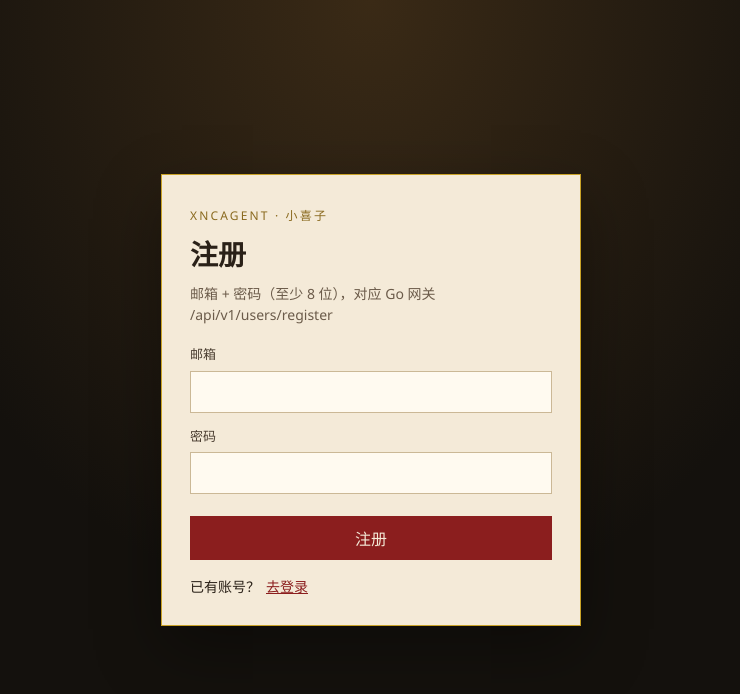
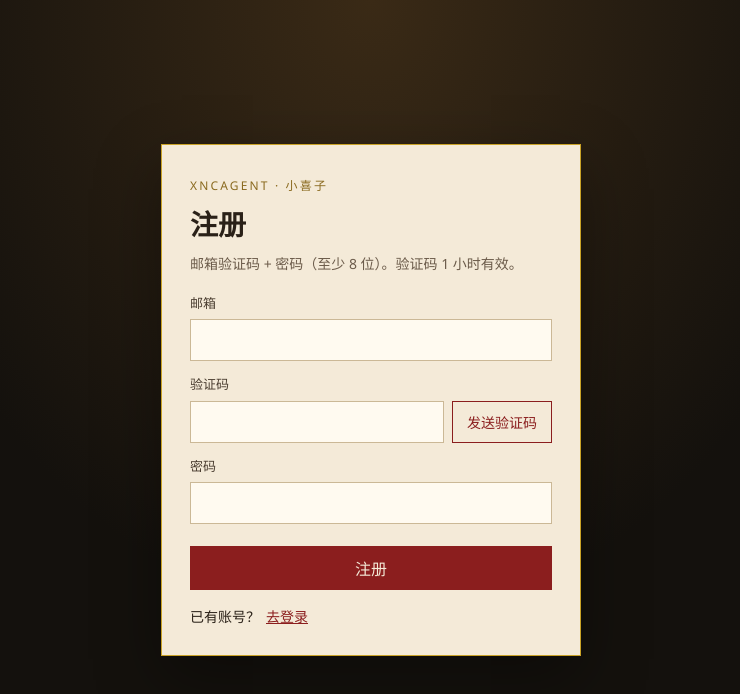
Before and after one commit to JerryDtj/XNCAgent-frontend, a React (Vite) app: page /register in a window 1280 px wide. Shown: the top 694 px of the page, without its empty margins (269-1009 px from the left). Built offline with nearby package versions, Linux system fonts and the light colour scheme.

Commit message:
注册时添加邮箱验证

```diff
--- a/src/api/auth.ts
+++ b/src/api/auth.ts
@@ -16,10 +16,17 @@ export type Me = {
   email: string
 }
 
-export function register(email: string, password: string) {
+export function sendRegisterCode(email: string) {
+  return request<{ expires_in: number }>('/api/v1/users/send-code', {
+    method: 'POST',
+    body: JSON.stringify({ email }),
+  })
+}
+
+export function register(email: string, password: string, code: string) {
   return request<RegisterResult>('/api/v1/users/register', {
     method: 'POST',
-    body: JSON.stringify({ email, password }),
+    body: JSON.stringify({ email, password, code }),
   })
 }
 
--- a/src/api/client.ts
+++ b/src/api/client.ts
@@ -29,10 +29,10 @@ export async function request<T>(path: string, init: RequestInit = {}): Promise<
   try {
     body = (await res.json()) as ApiBody<T>
   } catch {
-    throw new ApiError(res.status, 'invalid response')
+    throw new ApiError(res.status, '服务器响应异常')
   }
   if (body.code !== 0) {
-    throw new ApiError(body.code, body.message || 'request failed')
+    throw new ApiError(body.code, body.message || '请求失败')
   }
   return body.data as T
 }
--- a/src/index.css
+++ b/src/index.css
@@ -96,6 +96,23 @@ button:disabled {
   cursor: wait;
 }
 
+.code-row {
+  display: grid;
+  grid-template-columns: 1fr auto;
+  gap: 8px;
+}
+
+button.ghost {
+  margin-top: 0;
+  height: 42px;
+  padding: 0 14px;
+  background: transparent;
+  color: #8b1e1e;
+  border: 1px solid #8b1e1e;
+  font-size: 14px;
+  white-space: nowrap;
+}
+
 .switch {
   margin: 16px 0 0;
   font-size: 14px;
--- a/src/pages/Register.tsx
+++ b/src/pages/Register.tsx
@@ -1,6 +1,6 @@
-import { type FormEvent, useState } from 'react'
+import { type FormEvent, useEffect, useState } from 'react'
 import { Link, useNavigate } from 'react-router-dom'
-import { register } from '../api/auth'
+import { register, sendRegisterCode } from '../api/auth'
 import { ApiError } from '../api/client'
 import AuthLayout from './AuthLayout'
 
@@ -8,19 +8,56 @@ export default function Register() {
   const navigate = useNavigate()
   const [email, setEmail] = useState('')
   const [password, setPassword] = useState('')
+  const [code, setCode] = useState('')
   const [error, setError] = useState('')
+  const [info, setInfo] = useState('')
   const [loading, setLoading] = useState(false)
+  const [sending, setSending] = useState(false)
+  const [cooldown, setCooldown] = useState(0)
+
+  useEffect(() => {
+    if (cooldown <= 0) {
+      return
+    }
+    const timer = window.setTimeout(() => setCooldown((n) => n - 1), 1000)
+    return () => window.clearTimeout(timer)
+  }, [cooldown])
+
+  async function onSendCode() {
+    setError('')
+    setInfo('')
+    const trimmed = email.trim()
+    if (!trimmed) {
+      setError('请先填写邮箱')
+      return
+    }
+    setSending(true)
+    try {
+      await sendRegisterCode(trimmed)
+      setCooldown(60)
+      setInfo('验证码已发送，请查收 163/对应邮箱（1 小时内有效）')
+    } catch (err) {
+      setError(err instanceof ApiError ? err.message : '发送验证码失败')
+    } finally {
+      setSending(false)
+    }
+  }
 
   async function onSubmit(e: FormEvent) {
     e.preventDefault()
     setError('')
+    setInfo('')
     if (password.length < 8) {
       setError('密码至少 8 位')
       return
     }
+    if (!/^\d{4}$/.test(code.trim())) {
+      setError('请输入 4 位数字验证码')
+      return
+    }
     setLoading(true)
     try {
-      await register(email.trim(), password)
+      await register(email.trim(), password, code.trim())
       navigate('/login', { replace: true, state: { email: email.trim(), registered: true } })
     } catch (err) {
       setError(err instanceof ApiError ? err.message : '注册失败')
@@ -30,7 +67,8 @@ export default function Register() {
   }
 
   return (
-    <AuthLayout title="注册" hint="邮箱 + 密码（至少 8 位），对应 Go 网关 /api/v1/users/register">
+    <AuthLayout title="注册" hint="邮箱验证码 + 密码（至少 8 位）。验证码 1 小时有效。">
+      {info ? <p className="banner ok">{info}</p> : null}
       {error ? <p className="banner err">{error}</p> : null}
       <form onSubmit={onSubmit}>
         <label>
@@ -42,6 +80,28 @@ export default function Register() {
             onChange={(e) => setEmail(e.target.value)}
             required
           />
+        </label>
+        <label>
+          验证码
+          <div className="code-row">
+            <input
+              type="text"
+              inputMode="numeric"
+              autoComplete="one-time-code"
+              maxLength={4}
+              value={code}
+              onChange={(e) => setCode(e.target.value.replace(/\D/g, '').slice(0, 4))}
+              required
+            />
+            <button
+              type="button"
+              className="ghost"
+              disabled={sending || cooldown > 0}
+              onClick={onSendCode}
+            >
+              {cooldown > 0 ? `${cooldown}s` : sending ? '发送中…' : '发送验证码'}
+            </button>
+          </div>
         </label>
         <label>
           密码
```
